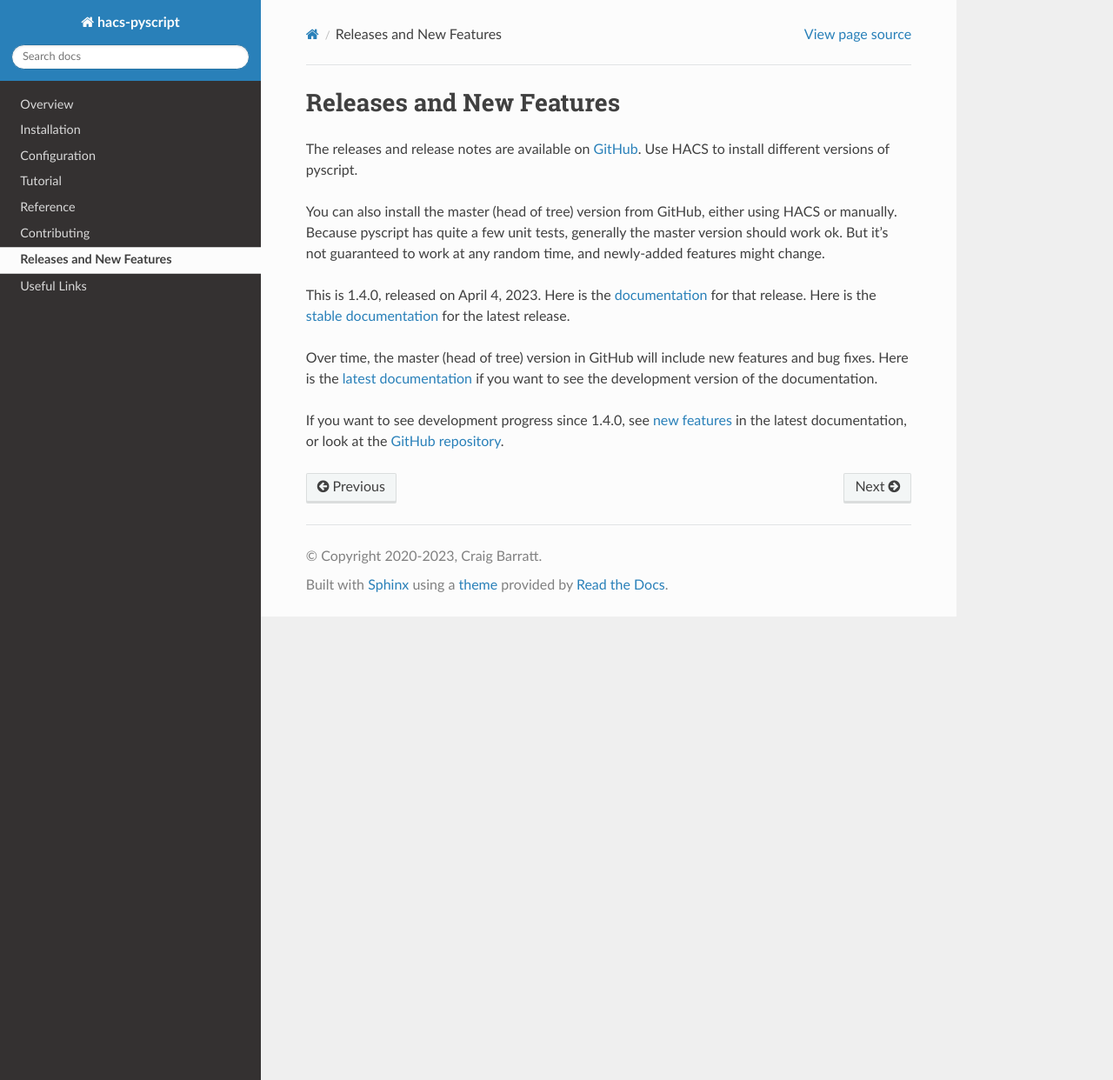
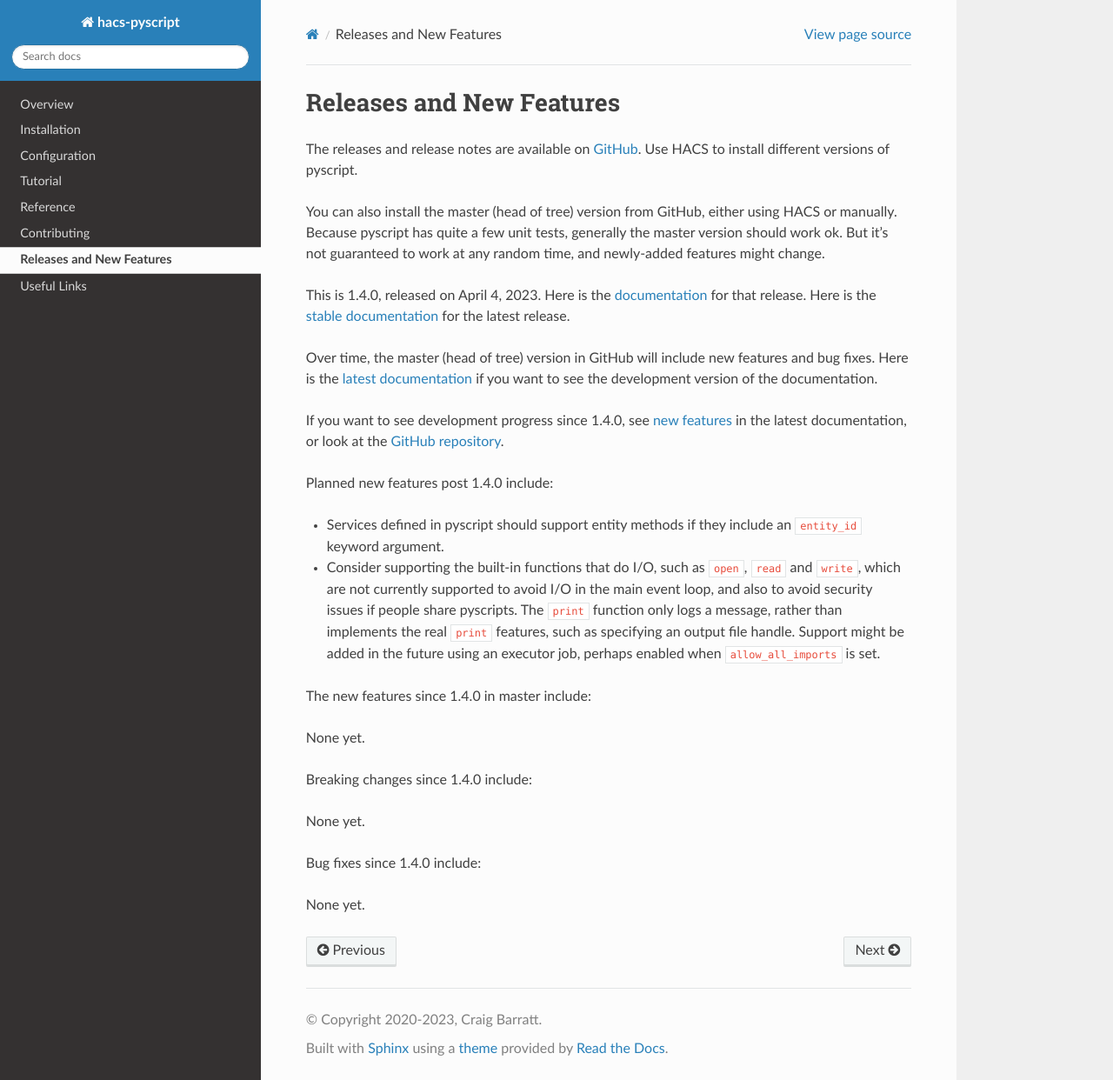
Before and after one commit to custom-components/pyscript, a Sphinx documentation site: the page built from docs/new_features.rst, in a window 1280 px wide and 1242 px high. Shown: the whole window at 87% size. Built offline with Sphinx 7.4.7 and the Read the Docs theme 2.0.0, drawn with Linux system fonts in a browser that asks for light colours.

Commit message:
post 1.4.0 doc update

```diff
--- a/docs/new_features.rst
+++ b/docs/new_features.rst
@@ -20,3 +20,24 @@ to see the development version of the documentation.
 If you want to see development progress since 1.4.0, see
 `new features <https://hacs-pyscript.readthedocs.io/en/latest/new_features.html>`__ in the latest
 documentation, or look at the `GitHub repository <https://github.com/custom-components/pyscript>`__.
+
+Planned new features post 1.4.0 include:
+
+- Services defined in pyscript should support entity methods if they include an ``entity_id`` keyword argument.
+- Consider supporting the built-in functions that do I/O, such as ``open``, ``read`` and ``write``, which
+  are not currently supported to avoid I/O in the main event loop, and also to avoid security issues if people
+  share pyscripts. The ``print`` function only logs a message, rather than implements the real ``print`` features,
+  such as specifying an output file handle. Support might be added in the future using an executor job, perhaps
+  enabled when ``allow_all_imports`` is set.
+
+The new features since 1.4.0 in master include:
+
+None yet.
+
+Breaking changes since 1.4.0 include:
+
+None yet.
+
+Bug fixes since 1.4.0 include:
+
+None yet.
```
